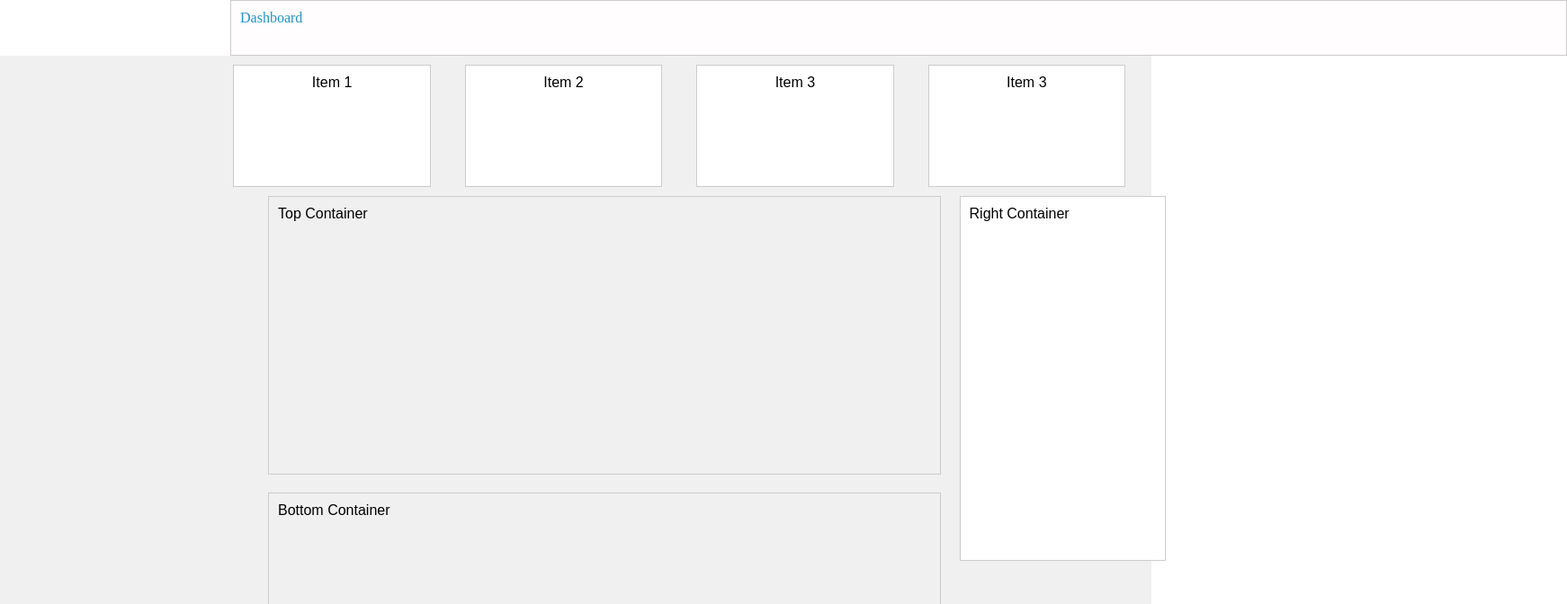
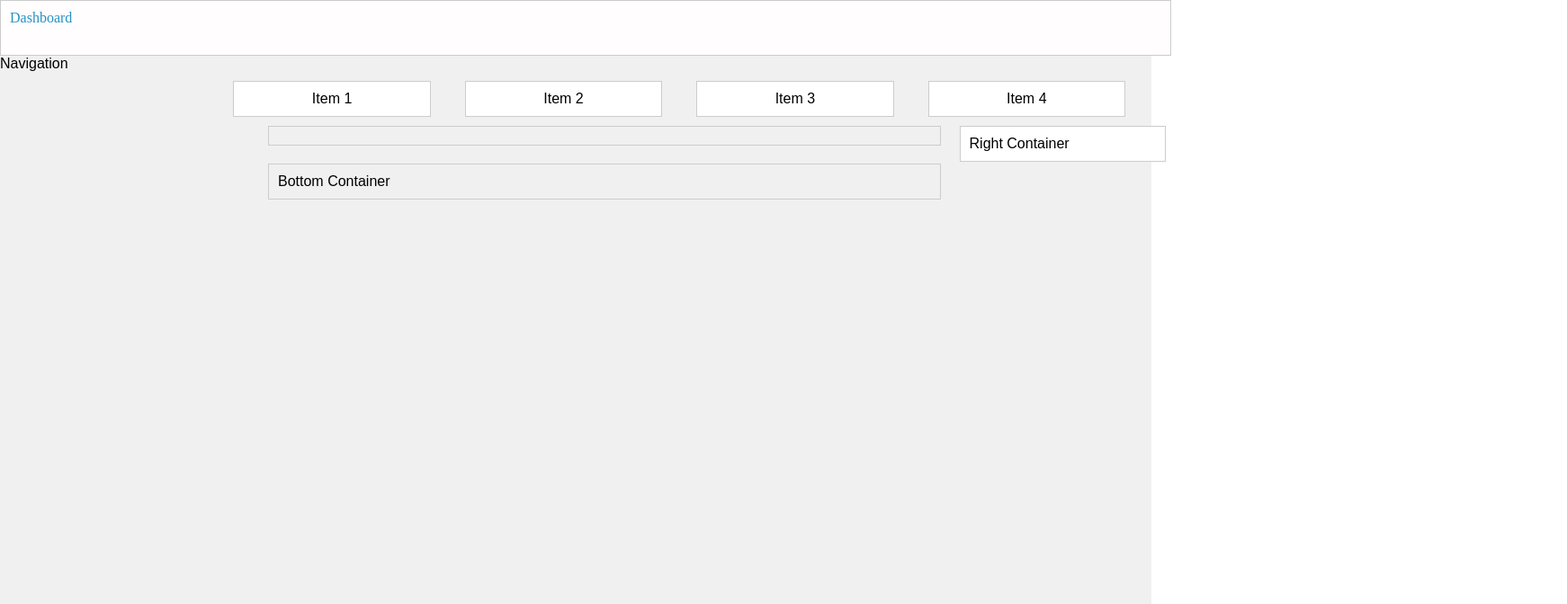
Before and after one commit to ramik-shahi/Major-Pos-System, an Angular app: page /admin in a window 1280 px wide. Shown: the top 672 px of the page at 90% size, 1742 px wide, since content can reach past the window. Built offline with nearby package versions, Linux system fonts and the light colour scheme.

Commit message:
new html

```diff
--- a/src/app/admin/dashbord/dashbord.component.html
+++ b/src/app/admin/dashbord/dashbord.component.html
@@ -1,36 +1,27 @@
-
 <app-header [title]="pageTitle"> </app-header>
 
 <body>
+  <!-- Navigation Bar -->
+  <div class="nav">
+    Navigation
+  </div>
 
+  <!-- Main Content Area -->
+  <div class="main-content">
+    <!-- Row Container -->
     <div class="row-container">
       <div class="row-item">Item 1</div>
       <div class="row-item">Item 2</div>
       <div class="row-item">Item 3</div>
-        <div class="row-item">Item 3</div>
+      <div class="row-item">Item 4</div>
     </div>
 
-
-
-
-   <!-- <div class="maindiv">
-
-    <div class="middle"></div>
-
-    <div class="right">
-
-
-    </div>
-
-   </div> -->
-
-
-
+    <!-- Main Container -->
     <div class="main-container">
       <div class="left-container">
         <div class="top">
           <!-- Content of the top container -->
-        Top Container
+
         </div>
         <div class="bottom">
           <!-- Content of the bottom container -->
@@ -42,11 +33,5 @@
         Right Container
       </div>
     </div>
-
-
-
-
-
-
-
+  </div>
 </body>
--- a/src/app/header/header.component.css
+++ b/src/app/header/header.component.css
@@ -2,15 +2,10 @@
   display: flex;
   justify-content: flex-end; /* Align content to the right */
   padding: 10px; /* Add padding for spacing */
-    /* border: 2px solid rgb(2, 2, 2); White border */
-    width: 183vh; /* Take 70% space from the right */
-    margin-left: 20%; /* Leave 20% space on the left */
-    background-color:rgb(255, 253, 253);
+  width: 100%; /* Full width */
+  background-color: rgb(255, 253, 253);
   height: 5%;
   border: 1px solid #ccc;
-  }
-  .maindiv{
-    height: 100vh;
 }
 
 .dashboard {
@@ -18,7 +13,10 @@
   margin: 0 auto;
   margin-left: 0 ;/* Center the text horizontally */
 }
+
+/* Responsive layout */
 @media screen and (max-width: 768px) {
   .container {
     justify-content: center; /* Align content to the center on smaller screens */
-    }}
+  }
+}
```
Lines whose indentation alone changed are shown as unchanged.
